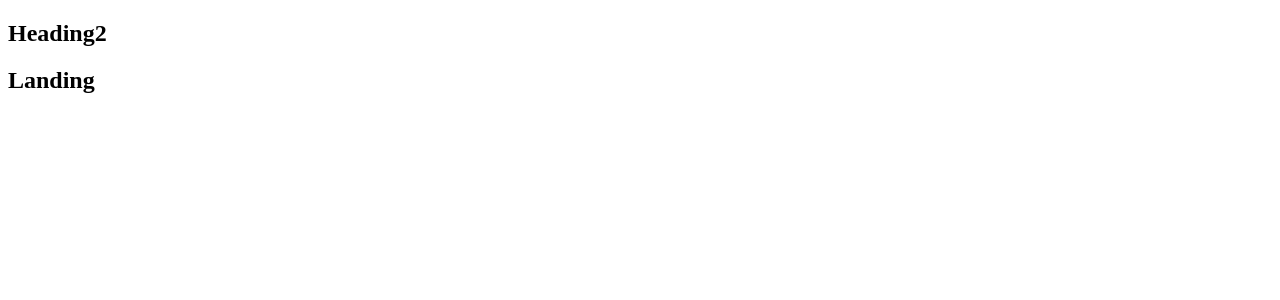
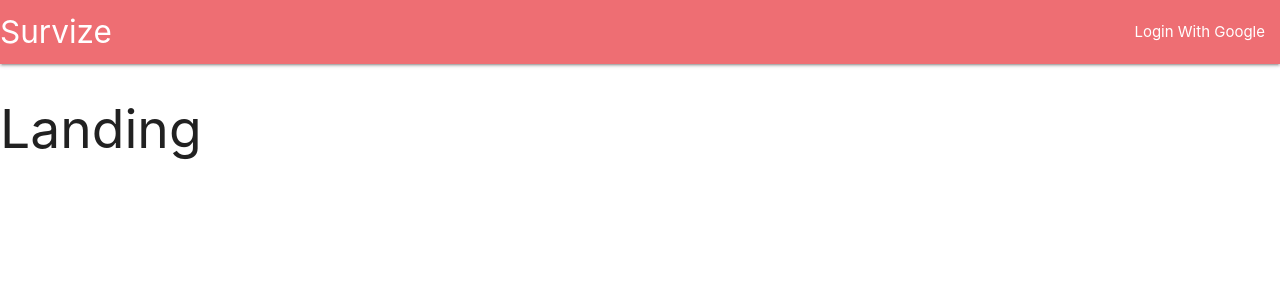
Before and after one commit to hassanazam/fullstackapp-MERN, a React (Create React App) app in the folder client/: page / in a window 1280 px wide. Shown: the top 300 px of the page. Built offline with nearby package versions, Linux system fonts and the light colour scheme.

Commit message:
added material-css and basic header nav design.

```diff
--- a/client/package.json
+++ b/client/package.json
@@ -7,6 +7,7 @@
     "@testing-library/react": "^12.1.4",
     "@testing-library/user-event": "^13.5.0",
     "http-proxy-middleware": "^2.0.4",
+    "materialize-css": "^1.0.0",
     "react": "^18.0.0",
     "react-dom": "^18.0.0",
     "react-redux": "^7.2.8",
--- a/client/src/components/App.js
+++ b/client/src/components/App.js
@@ -1,7 +1,7 @@
 import React from 'react';
 import { BrowserRouter, Route} from 'react-router-dom';
 
-const Header = () => <h2>Heading2</h2>
+import Header from './Header';
 const Dashboard = () => <h2>Dashboard</h2>
 const SurveyNew = () => <h2>SurveyNew</h2>
 const Landing = () => <h2>Landing</h2>
--- /dev/null
+++ b/client/src/components/Header.js
@@ -0,0 +1,19 @@
+const { Component } = require("react");
+
+class Header extends Component {
+    render() {
+        return (
+            <nav>
+                <div className="nav-wrapper">
+                <a className="left brand-logo"> Survize
+                </a>
+                <ul className="right">
+                    <li><a>Login With Google</a></li>
+                </ul>
+                </div>
+          </nav>
+        )
+    }
+}
+
+export default Header;
--- a/client/src/index.js
+++ b/client/src/index.js
@@ -1,3 +1,4 @@
+ import 'materialize-css/dist/css/materialize.min.css'
  import React from 'react';
  import ReactDOM from 'react-dom';
 
```
Also changed, not shown: 1 other file (tests, documents, lock files or other folders).
